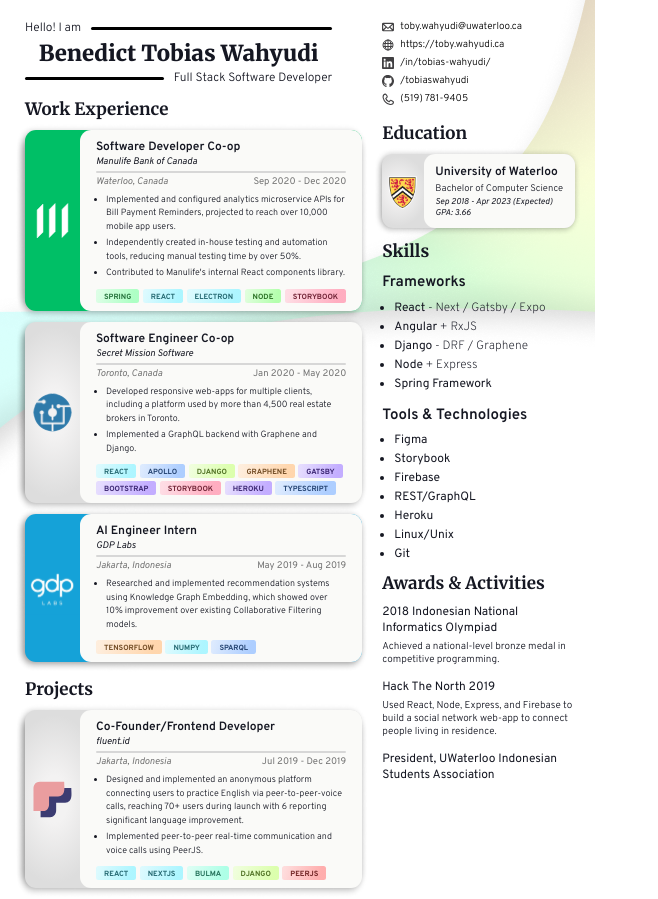
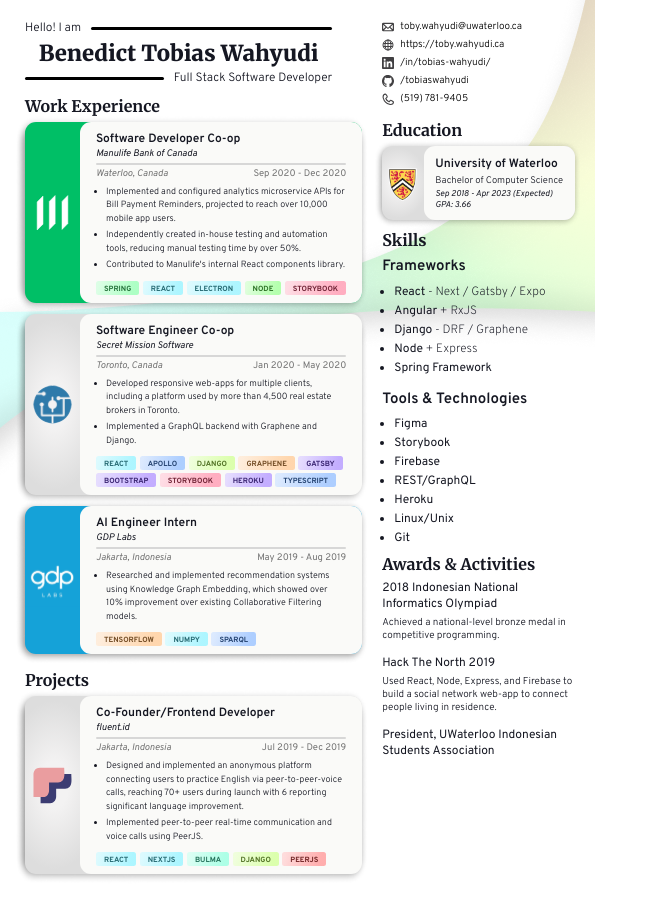
Before and after one commit to tobiaswahyudi/resume, a React (Create React App) app: page / in a window 1280 px wide. Shown: the whole page, without its empty margins (0-658 px from the left). Built offline with nearby package versions, Linux system fonts and the light colour scheme.

Commit message:
Resize headings to fit to page

```diff
--- a/src/Resume.css
+++ b/src/Resume.css
@@ -21,9 +21,9 @@
 h2 {
   font-family: 'Merriweather', serif;
   font-weight: 700;
-  font-size: 17px;
-  margin-top: 12px;
-  margin-bottom: 10px;
+  font-size: 16px;
+  margin-top: 10px;
+  margin-bottom: 6px;
 }
 
 
```
